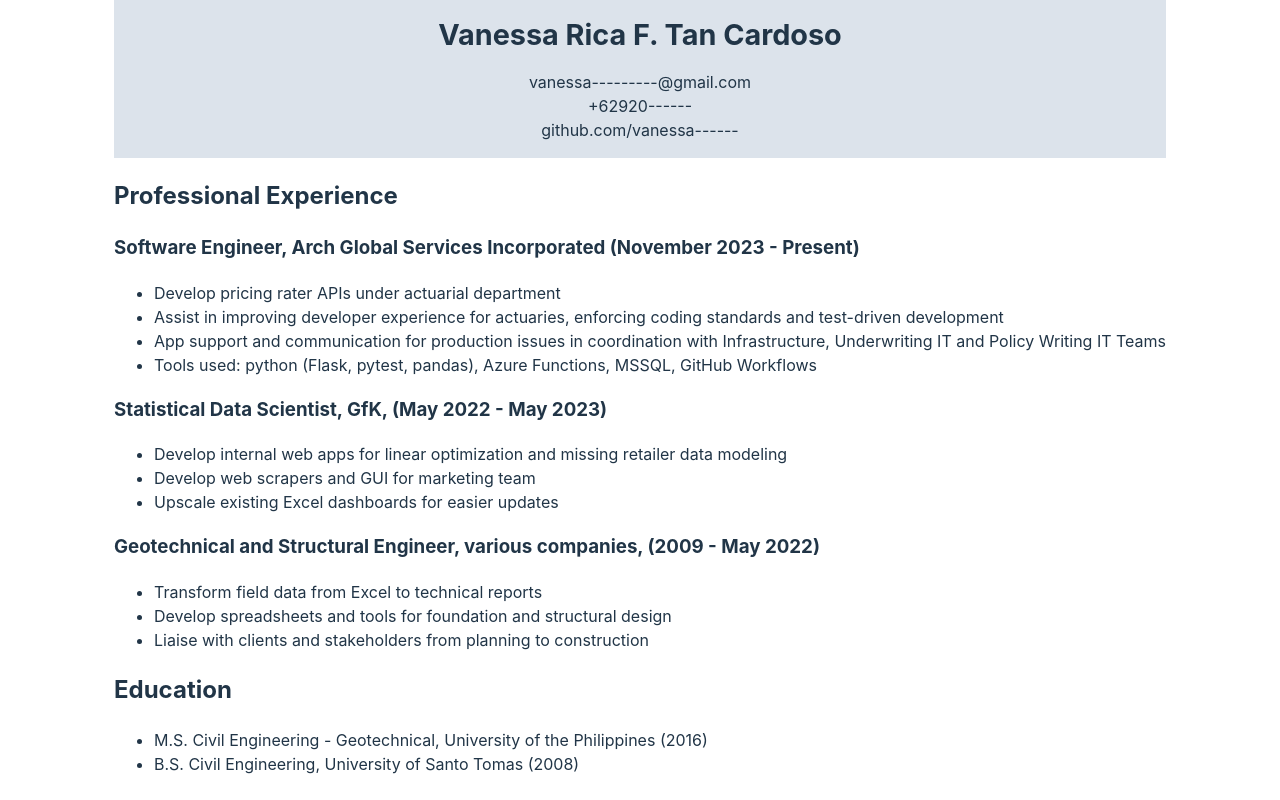
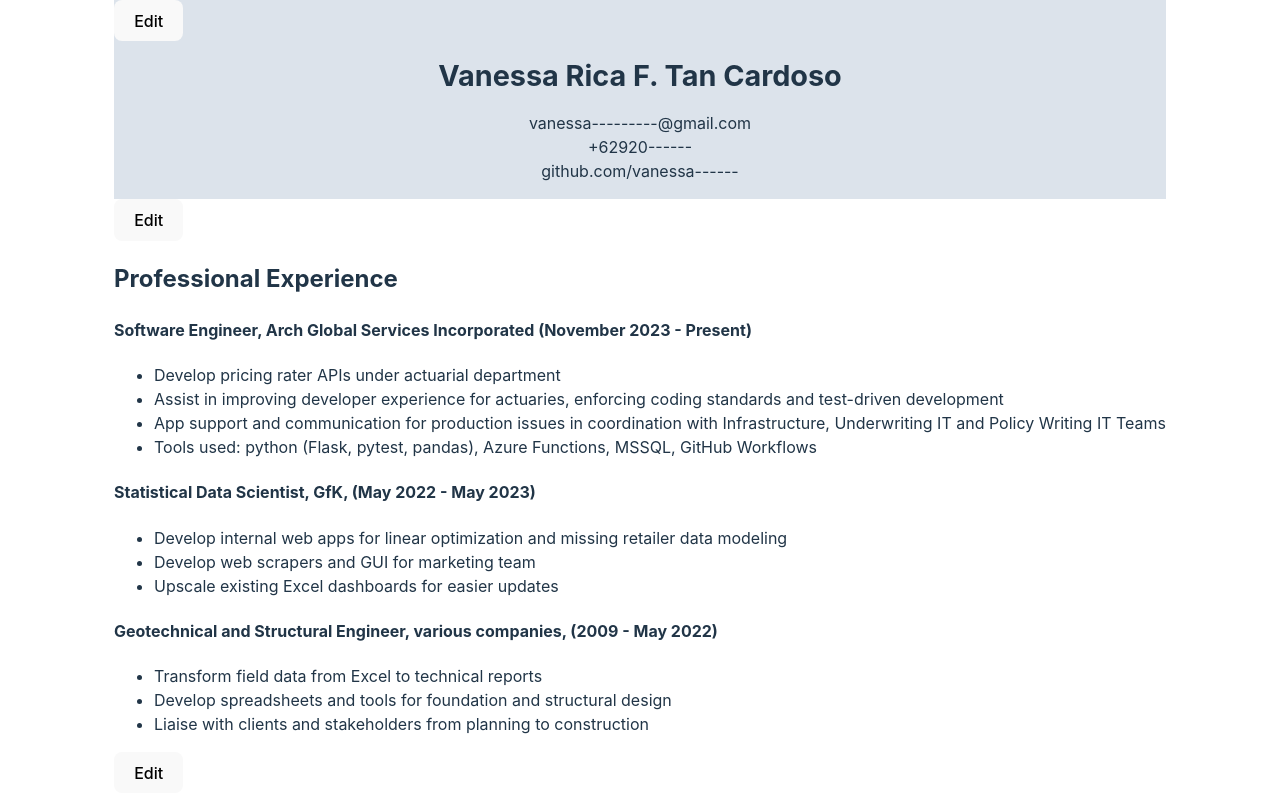
Before and after one commit to vanessapigwin/top-cv-app, a React (Vite) app: page / in a window 1280 px wide. Shown: the top 800 px of the page. Built offline with nearby package versions, Linux system fonts and the light colour scheme.

Commit message:
edit css for buttons

```diff
--- a/src/components/Experience.jsx
+++ b/src/components/Experience.jsx
@@ -4,7 +4,7 @@ export default function WorkExperience() {
     return (
         <SectionCard>
             <h2>Professional Experience</h2>
-            <h3>Software Engineer, Arch Global Services Incorporated (November 2023 - Present)</h3>
+            <h4>Software Engineer, Arch Global Services Incorporated (November 2023 - Present)</h4>
             <ul>
                 <li>Develop pricing rater APIs under actuarial department</li>
                 <li>Assist in improving developer experience for actuaries, enforcing coding
@@ -15,13 +15,13 @@ export default function WorkExperience() {
                 </li>
                 <li>Tools used: python (Flask, pytest, pandas), Azure Functions, MSSQL, GitHub Workflows</li>
             </ul>
-            <h3>Statistical Data Scientist, GfK, (May 2022 - May 2023)</h3>
+            <h4>Statistical Data Scientist, GfK, (May 2022 - May 2023)</h4>
             <ul>
                 <li>Develop internal web apps for linear optimization and missing retailer data modeling</li>
                 <li>Develop web scrapers and GUI for marketing team</li>
                 <li>Upscale existing Excel dashboards for easier updates</li>
             </ul>
-            <h3>Geotechnical and Structural Engineer, various companies, (2009 - May 2022)</h3>
+            <h4>Geotechnical and Structural Engineer, various companies, (2009 - May 2022)</h4>
             <ul>
                 <li>Transform field data from Excel to technical reports</li>
                 <li>Develop spreadsheets and tools for foundation and structural design</li>
--- a/src/components/SectionCard.jsx
+++ b/src/components/SectionCard.jsx
@@ -2,6 +2,9 @@ import '../styles/sectionCard.css'
 
 export default function SectionCard ({style=null, children}) {
     return (
-        <div className='section-card' style={style}>{children}</div>
+        <div className='section-card' style={style}>
+            <button>Edit</button>
+            {children}
+        </div>
     );
 }
--- a/src/index.css
+++ b/src/index.css
@@ -28,7 +28,6 @@ body {
   display: flex;
   place-items: center;
   min-width: 320px;
-  min-height: 100vh;
   justify-content: center;
 }
 
@@ -47,9 +46,10 @@ button {
   background-color: #1a1a1a;
   cursor: pointer;
   transition: border-color 0.25s;
+  align-self: baseline;
 }
 button:hover {
-  border-color: #646cff;
+  border-color: #213547;
 }
 button:focus,
 button:focus-visible {
@@ -62,7 +62,7 @@ button:focus-visible {
     background-color: #ffffff;
   }
   a:hover {
-    color: #747bff;
+    color: #213547;
   }
   button {
     background-color: #f9f9f9;
--- a/src/styles/sectionCard.css
+++ b/src/styles/sectionCard.css
@@ -7,6 +7,9 @@
   }
 
 @media print {
+    button {
+        display: none;
+    }
     .section-card {
         border: none;
     }
```
